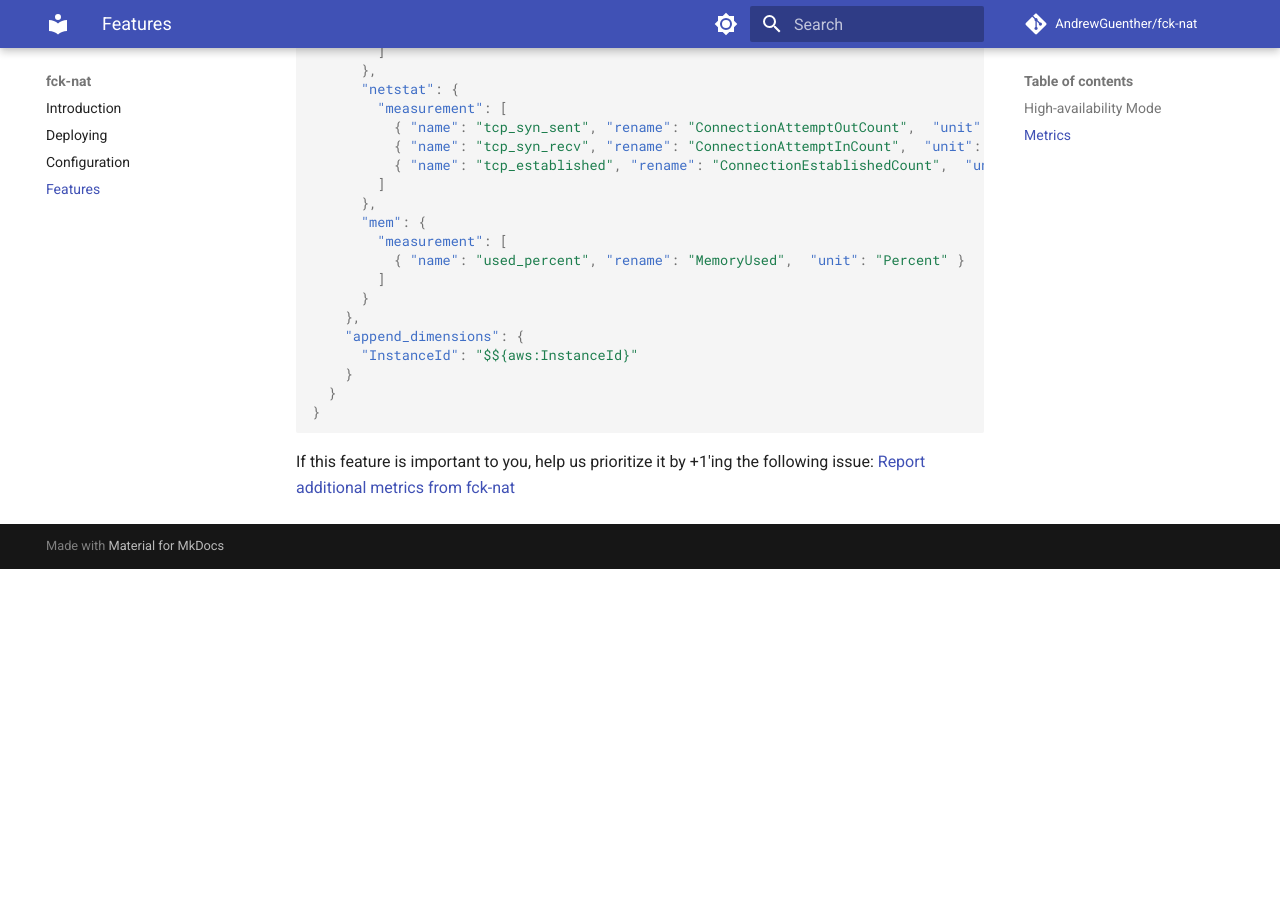
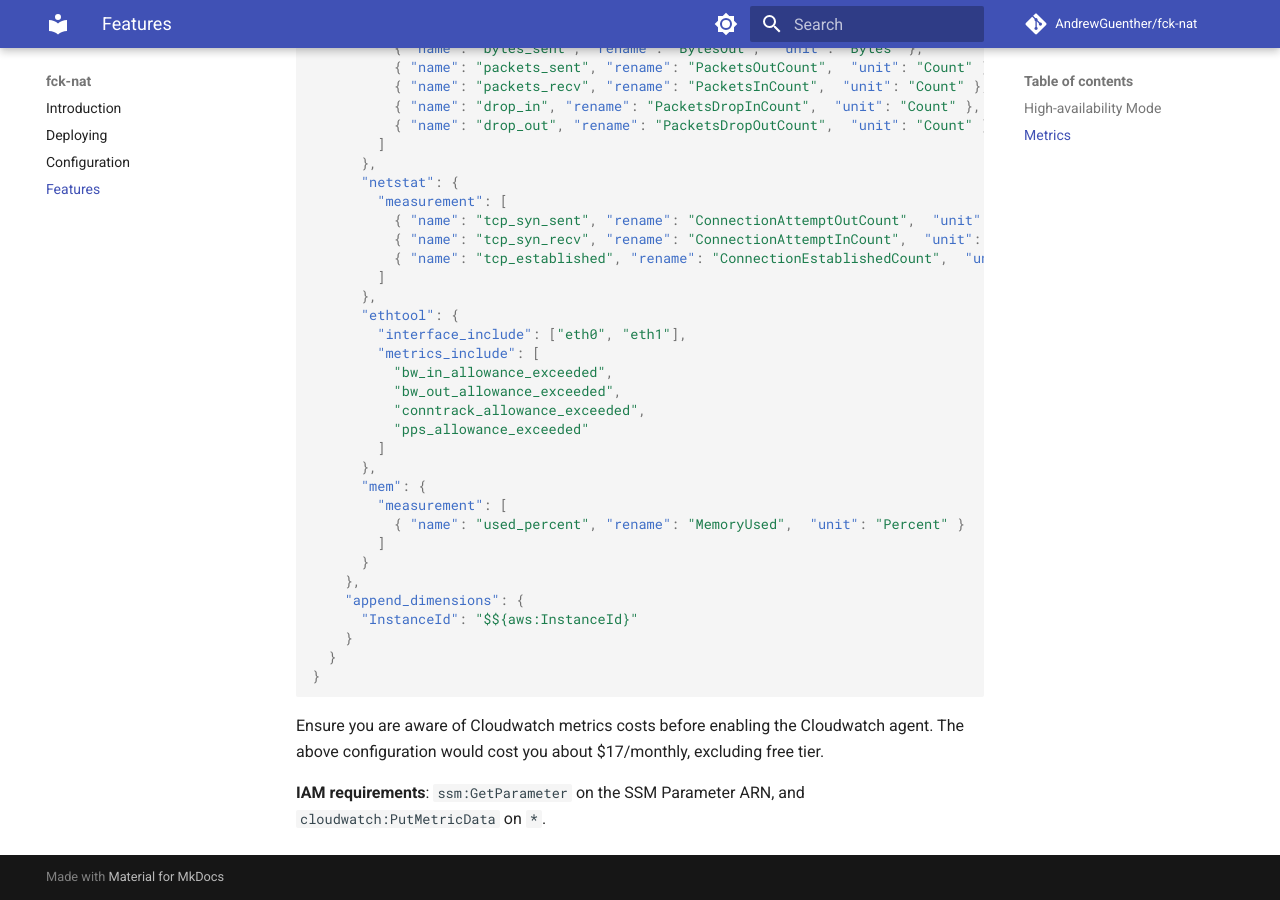
Before and after one commit to AndrewGuenther/fck-nat, an MkDocs documentation site: the page built from docs/features.md, in a window 1280 px wide and 900 px high, scrolled down 988 px. Built offline with MkDocs 1.6.1 and Material for MkDocs 9.7.7, drawn with Linux system fonts in a browser that asks for light colours; comment, search, counter and statistics services are not loaded; before the commit the page ends 1557 px from its top, so only the background shows below that; some of the changed text lies outside the part shown.

Commit message:
Add ethtool metrics + required IAM documentation

````diff
--- a/docs/features.md
+++ b/docs/features.md
@@ -8,6 +8,9 @@ a consistent internal-facing IP address. Additionally, it is also possible to co
 that would be carried through instance refreshs.
 
 Those features are controlled by `eni_id` and `eip_id` directive in the configuration file.
+
+**IAM requirements**: `ec2:AttachNetworkInterface`, `ec2:ModifyNetworkInterfaceAttribute` on `*` for ha-mode, plus
+`ec2:AssociateAddress`, `ec2:DisassociateAddress` on `*` when using a static EIP.
 
 ## Metrics
 
@@ -47,6 +50,15 @@ provided in the managed NAT Gateway:
           { "name": "tcp_established", "rename": "ConnectionEstablishedCount",  "unit": "Count" }
         ]
       },
+      "ethtool": {
+        "interface_include": ["eth0", "eth1"],
+        "metrics_include": [
+          "bw_in_allowance_exceeded",
+          "bw_out_allowance_exceeded",
+          "conntrack_allowance_exceeded",
+          "pps_allowance_exceeded"
+        ]
+      },
       "mem": {
         "measurement": [
           { "name": "used_percent", "rename": "MemoryUsed",  "unit": "Percent" }
@@ -60,5 +72,7 @@ provided in the managed NAT Gateway:
 }
 ```
 
-If this feature is important to you, help us prioritize it by +1'ing the following issue: [Report additional metrics
-from fck-nat](https://github.com/AndrewGuenther/fck-nat/issues/16)
+Ensure you are aware of Cloudwatch metrics costs before enabling the Cloudwatch agent. The above configuration would
+cost you about $17/monthly, excluding free tier.
+
+**IAM requirements**: `ssm:GetParameter` on the SSM Parameter ARN, and `cloudwatch:PutMetricData` on `*`.
````
Also changed, not shown: docs/configuration.md (+1 -1 lines).
